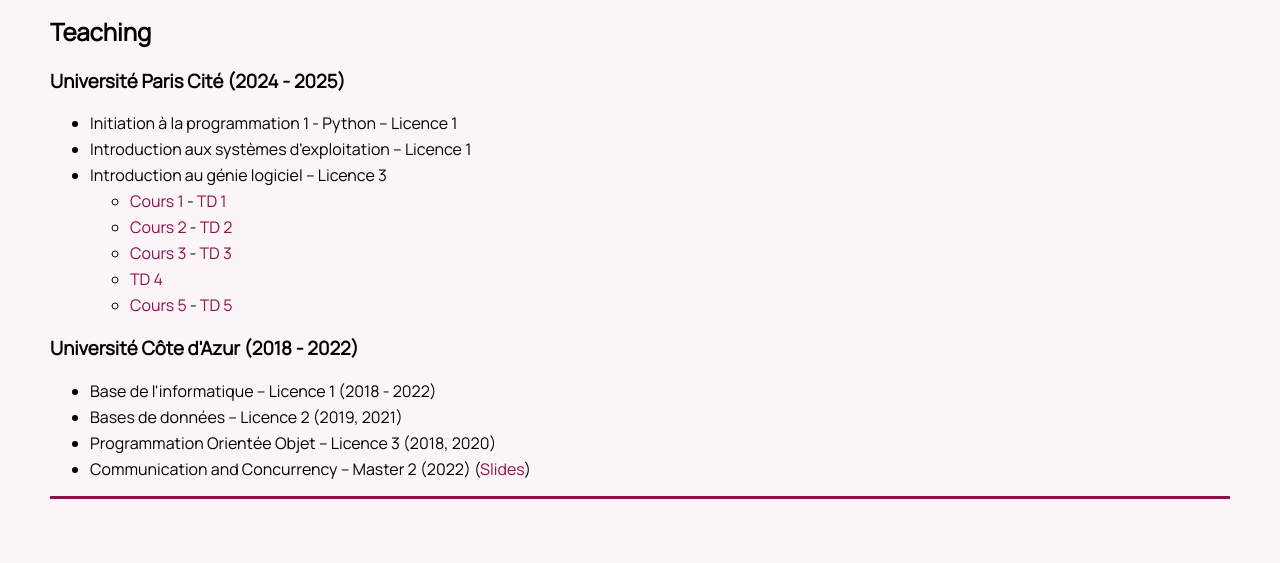
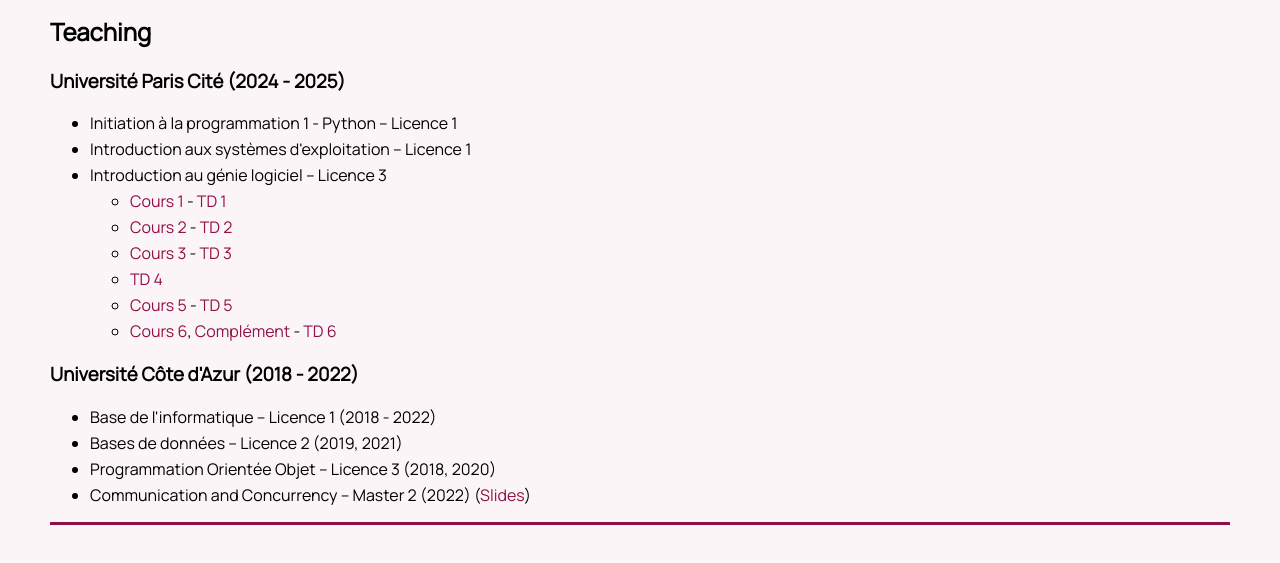
Before and after one commit to l-Laversa/l-Laversa.github.io, a plain HTML site: page teaching.html in a window 1280 px wide. Shown: the part 117-680 px from the top of the page. Drawn offline with Linux system fonts and the light colour scheme.

Commit message:
ajout cours 6 IGL

```diff
--- a/teaching.html
+++ b/teaching.html
@@ -47,6 +47,10 @@
             <li>
                 <a title="support" class="link-slides" target="_blank" href="pdf\IGL_C5.pdf">Cours 5</a> - <a title="support" class="link-slides" target="_blank" href="pdf\IGL_TD5.pdf">TD 5</a>
             </li>
+            <li>
+                <a title="support" class="link-slides" target="_blank" href="pdf\IGL_C6.pdf">Cours 6</a>, <a title="support" class="link-slides" target="_blank" href="pdf\IGL_C6bis.pdf">Complément</a>  - <a title="support" class="link-slides" target="_blank" href="pdf\IGL_TD6.pdf">TD 6</a>
+            </li>
+
         </ul>
     </li>
 </ul>
```
Also changed, not shown: 3 other files.
